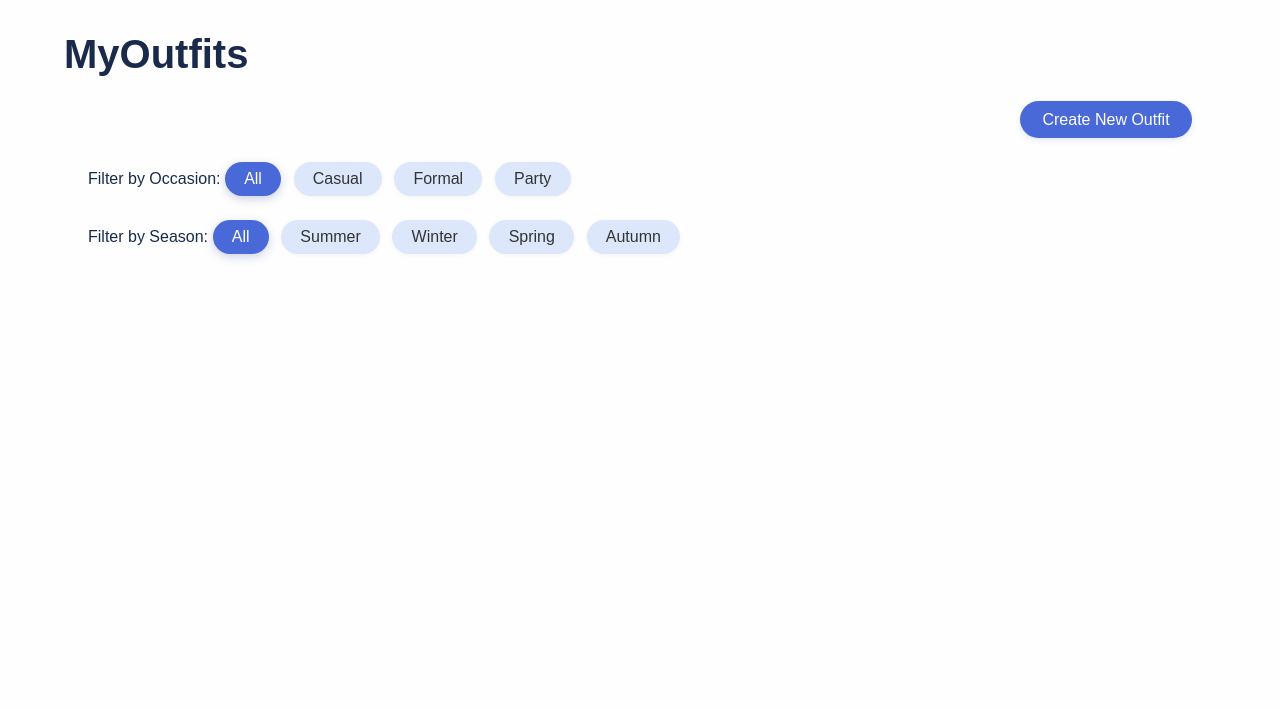
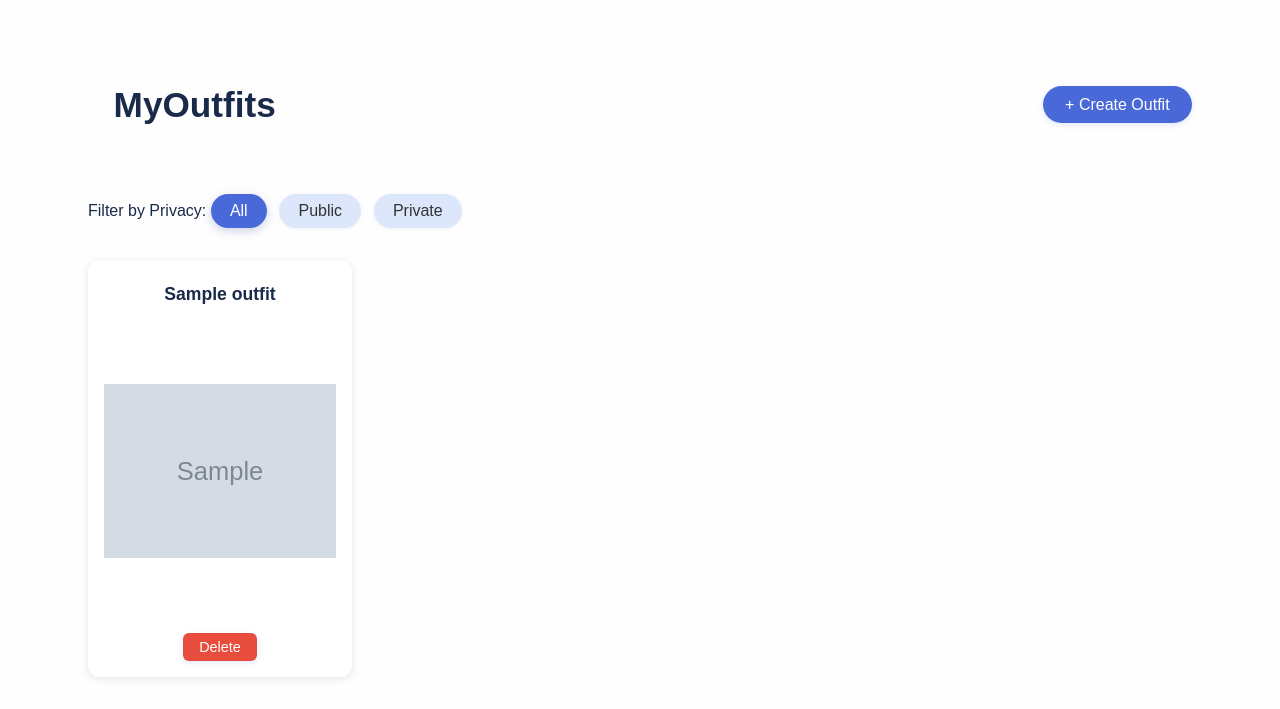
Before and after one commit to RalishaW/WebWardrobe, a Flask app: page /outfits in a window 1280 px wide. Shown: the part 120-829 px from the top of the page. Before the commit the page ends 380 px from the top, so only its background shows below. Run offline with Flask 3, Linux system fonts and the light colour scheme; a user stored in the database is signed in; tables that the repository leaves empty hold one stand-in row (values such as "Sample post"); grey boxes marked "Sample" are stand-in pictures.

Commit message:
Implemented the Outfits Section -Linked to issue #21

```diff
--- a/app/routes.py
+++ b/app/routes.py
@@ -8,11 +8,14 @@ from werkzeug.security import generate_password_hash, check_password_hash
 from werkzeug.utils import secure_filename
 from app.models import User, ClothingItem, Outfit
 from app.forms import LoginForm, SignupForm, ResetPasswordForm, ResetPasswordRequestForm
-from app.utils import allowed_file, size_limit
-import uuid
+from app.utils import allowed_file, size_limit, make_image_transparent
 import os
-import time
-from app.utils import make_image_transparent
+import random
+from PIL import Image
+
+
+
+
 
 # Introductory / Landing Page
 @app.route("/")
@@ -162,12 +165,172 @@ def delete_clothing_item(item_id):
     flash("Item deleted successfully.", "success")
     return redirect(url_for('wardrobe'))
 
+@app.route("/outfits", methods=["GET"])
+@login_required
+def outfits():
+    user_id = current_user.id
+    user_outfits = Outfit.query.filter_by(user_id=user_id).all()
+    return render_template("outfit.html", outfits=user_outfits)
 
 
-@app.route('/outfits')
+@app.route('/preview_outfit', methods=['POST'])
 @login_required
-def outfits():
-    return render_template('outfit.html')
+def preview_outfit():
+    occasion = request.form.get('occasion')
+    season = request.form.get('season')
+
+    clothing_items = ClothingItem.query.filter_by(user_id=current_user.id).all()
+
+    # Smart categorization
+    base_tops = []
+    middle_tops = []
+    outer_tops = []
+    bottoms = []
+    shoes = []
+    accessories = []
+
+    for item in clothing_items:
+        if (item.occasion.lower() == occasion.lower() or item.occasion.lower() == 'other') and \
+           (item.season.lower() == season.lower() or item.season.lower() == 'all season'):
+
+            type_lower = item.type.lower()
+
+            if type_lower in ["t-shirt", "shirt", "top"]:
+                base_tops.append(item)
+            elif type_lower in ["hoodie", "sweater"]:
+                middle_tops.append(item)
+            elif type_lower in ["jacket", "coat"]:
+                outer_tops.append(item)
+            elif type_lower in ["pant", "jeans", "shorts", "skirt"]:
+                bottoms.append(item)
+            elif type_lower == "shoes":
+                shoes.append(item)
+            elif type_lower == "accessory":
+                accessories.append(item)
+
+    # Smart selection
+    selected_items = []
+
+    # Base Top (always)
+    if base_tops:
+        selected_items.append(random.choice(base_tops))
+
+    # Middle Top (optional if not Summer)
+    if season.lower() != "summer" and middle_tops:
+        selected_items.append(random.choice(middle_tops))
+
+    # Outer Top (optional if Winter)
+    if season.lower() == "winter" and outer_tops:
+        selected_items.append(random.choice(outer_tops))
+
+    # Bottom (always)
+    if bottoms:
+        selected_items.append(random.choice(bottoms))
+
+    # Shoes (always)
+    if shoes:
+        selected_items.append(random.choice(shoes))
+
+    # Accessories (optional - 50% chance)
+    if accessories and random.random() < 0.5:
+        selected_items.append(random.choice(accessories))
+
+    if not selected_items:
+        flash('No matching items found!', 'error')
+        return redirect(url_for('outfits'))
+
+    # Generate outfit preview image
+    images = []
+    for item in selected_items:
+        img_path = os.path.join(app.root_path, 'static', item.image_path)
+        img = Image.open(img_path).convert('RGBA')
+
+        # Resize to smaller thumbnail size for preview
+        img = img.resize((150, int(img.height * 150 / img.width)))
+        images.append(img)
+
+    max_width = max(img.width for img in images)
+    total_height = sum(img.height for img in images) + (len(images)-1) * 10  # spacing
+
+    preview_img = Image.new('RGBA', (max_width, total_height), (255, 255, 255, 0))
+    y_offset = 0
+    for img in images:
+        preview_img.paste(img, (0, y_offset))
+        y_offset += img.height + 10
+
+    preview_filename = f"preview_{current_user.id}.png"
+    preview_path = os.path.join(app.root_path, 'static', 'outfits', preview_filename)
+    preview_img.save(preview_path)
+
+    return render_template('outfit.html', preview_image=f"outfits/{preview_filename}", preview_items=selected_items, outfits=Outfit.query.filter_by(user_id=current_user.id).all())
+
+
+@app.route('/save_outfit', methods=['POST'])
+@login_required
+def save_outfit():
+    outfit_name = request.form.get('outfit_name')
+    privacy = request.form.get('privacy')
+
+    if not outfit_name or not privacy:
+        flash('Please enter name and privacy.', 'error')
+        return redirect(url_for('outfits'))
+
+    preview_filename = f"preview_{current_user.id}.png"
+    preview_path = os.path.join(app.root_path, 'static', 'outfits', preview_filename)
+
+    if not os.path.exists(preview_path):
+        flash('No preview available to save.', 'error')
+        return redirect(url_for('outfits'))
+
+    # Save Outfit record
+    new_outfit = Outfit(
+        outfit_name=outfit_name,
+        privacy=privacy,
+        occasion='N/A',
+        season='N/A',
+        user_id=current_user.id
+    )
+    db.session.add(new_outfit)
+    db.session.commit()
+
+    # Save preview permanently
+    final_filename = f"{new_outfit.id}_outfit.png"
+    final_path = os.path.join(app.root_path, 'static', 'outfits', final_filename)
+
+    os.rename(preview_path, final_path)
+
+    new_outfit.preview_image = f"outfits/{final_filename}"
+    db.session.commit()
+
+    if os.path.exists(preview_path):
+        os.remove(preview_path)
+
+    flash("Outfit saved!", "success")
+    return redirect(url_for('outfits'))
+
+@app.route('/outfits/delete/<int:outfit_id>', methods=["POST"])
+@login_required
+def delete_outfit(outfit_id):
+    outfit = Outfit.query.get_or_404(outfit_id)
+
+    # Check if outfit belongs to user
+    if outfit.user_id != current_user.id:
+        flash("You are not authorized to delete this outfit.", "error")
+        return redirect(url_for('outfits'))
+
+    # Delete preview image
+    if outfit.preview_image:
+        file_path = os.path.join(app.root_path, 'static', outfit.preview_image)
+        if os.path.exists(file_path):
+            os.remove(file_path)
+
+    # Delete outfit
+    db.session.delete(outfit)
+    db.session.commit()
+
+    flash("Outfit deleted successfully.", "success")
+    return redirect(url_for('outfits'))
+
 
 @app.route('/analysis')
 @login_required
--- a/app/static/style.css
+++ b/app/static/style.css
@@ -232,10 +232,16 @@ input[type="submit"]:active {
 /* --------------------------------------------------
  Gallery Styles
 -------------------------------------------------- */
-.wardrobe-gallery,
+.wardrobe-gallery {
+  display: grid;
+  grid-template-columns: repeat(auto-fill, minmax(180px, 1fr));
+  gap: 1.5rem;
+  padding: 1rem 2rem;
+}
+
 .outfit-gallery {
   display: grid;
-  grid-template-columns: repeat(auto-fill, minmax(180px, 1fr));
+  grid-template-columns: repeat(auto-fill, minmax(200px, 1fr));
   gap: 1.5rem;
   padding: 1rem 2rem;
 }
@@ -258,10 +264,58 @@ input[type="submit"]:active {
 
 .outfit-item img {
   max-width: 100%;
-  height: 200px;
+  height: 300px;
   object-fit: contain;
   border-radius: 8px;
   margin-top: 0.5rem;
+}
+
+.outfit-item h4 {
+  margin: 0.5rem 0;
+  color: #1A2A4A;
+  font-size: 1.1rem;
+}
+
+.outfit-item form button {
+  background-color: #e74c3c;
+  color: white;
+  border: none;
+  padding: 0.4rem 1rem;
+  border-radius: 6px;
+  margin-top: 0.5rem;
+  cursor: pointer;
+  font-size: 0.9rem;
+}
+.outfit-gallery {
+  display: grid;
+  grid-template-columns: repeat(auto-fill, minmax(220px, 1fr));
+  gap: 1rem; /* less gap than before */
+  padding: 1rem 2rem;
+}
+
+
+.outfit-item form button:hover {
+  background-color: #c0392b;
+}
+
+.privacy-badge.private {
+  background-color: #ccc;
+  color: #555;
+}
+
+.privacy-badge.public {
+  background-color: #4a69d9;
+  color: white;
+}
+
+
+.outfit-form {
+  display: flex;
+  flex-direction: column;
+  gap: 1rem;
+  justify-content: center;
+  width: 100%;
+  max-width: 400px;
 }
 
 .wardrobe-item img {
--- a/app/templates/outfit.html
+++ b/app/templates/outfit.html
@@ -1,46 +1,57 @@
 {% extends "base.html" %}
-{% block title %}My Outfits - Fashanize{% endblock %}
+{% block title %}My Outfits - Fashonize{% endblock %}
 
 {% block content %}
-<div class="outfit-header-row">
-    <h2 class="outfit-header">MyOutfits</h2>
-    <div class="create-outfit-button">
-        <button onclick="toggleOutfitCreator()">Create New Outfit</button>
-    </div>
+
+<div class="wardrobe-header">
+    <h2>MyOutfits</h2>
+    <button onclick="document.getElementById('create-outfit-form').style.display='block'">+ Create Outfit</button>
 </div>
 
-<!-- Step 1: Occasion + Season -->
-<div id="outfit-creator" class="outfit-creator-container" style="display: none;">
-    <div class="outfit-options">
+<!-- Create Outfit Form -->
+<div id="create-outfit-form" class="create-outfit-form" style="display: none;">
+    <form method="POST" action="{{ url_for('preview_outfit') }}">
         <label>Occasion:</label>
-        <select name="occasion" id="occasion">
+        <select name="occasion" required>
             <option value="">Select</option>
-            <option value="casual">Casual</option>
-            <option value="formal">Formal</option>
-            <option value="party">Party</option>
+            <option value="Casual">Casual</option>
+            <option value="Formal">Formal</option>
+            <option value="Party">Party</option>
         </select>
 
         <label>Season:</label>
-        <select name="season" id="season">
+        <select name="season" required>
             <option value="">Select</option>
-            <option value="summer">Summer</option>
-            <option value="winter">Winter</option>
-            <option value="spring">Spring</option>
-            <option value="autumn">Autumn</option>
+            <option value="Summer">Summer</option>
+            <option value="Winter">Winter</option>
+            <option value="Spring">Spring</option>
+            <option value="Autumn">Autumn</option>
         </select>
 
-        <button type="button" onclick="showOutfitBuild()">Generate Outfit</button>
+        <button type="submit">Generate Preview</button>
+    </form>
 </div>
 
-    <!-- Step 2: Outfit Preview + Save Form -->
-    <div id="outfit-builder" class="outfit-main-content" style="display: none;">
-        <div class="outfit-form">
-            <form>
+<!-- Filter by Privacy -->
+<div class="filters" data-type="privacy">
+    <span>Filter by Privacy:</span>
+    <button class="filter-btn active" onclick="filterOutfits(event, 'all')">All</button>
+    <button class="filter-btn" onclick="filterOutfits(event, 'public')">Public</button>
+    <button class="filter-btn" onclick="filterOutfits(event, 'private')">Private</button>
+</div>
+
+<!-- Outfit Preview -->
+{% if preview_image %}
+<div class="outfit-preview-container">
+    <h3>Outfit Preview</h3>
+    <img src="{{ url_for('static', filename=preview_image) }}" alt="Outfit Preview">
+
+    <form method="POST" action="{{ url_for('save_outfit') }}" class="outfit-form">
         <label>Outfit Name:</label>
-                <input type="text" name="name" required>
+        <input type="text" name="outfit_name" required>
 
         <label>Privacy:</label>
-                <select name="privacy">
+        <select name="privacy" required>
             <option value="private">Private</option>
             <option value="public">Public</option>
         </select>
@@ -48,97 +59,45 @@
         <button type="submit">Save Outfit</button>
     </form>
 </div>
+{% endif %}
 
-        <div class="outfit-preview">
-            <h4>Outfit Preview</h4>
-            <div class="outfit-box">
-                <img src="{{ url_for('static', filename='outfits/placeholder.png') }}" alt="Generated Outfit">
-            </div>
-        </div>
-    </div>
-</div>
-
-<!-- Filter Tags -->
-<div class="filters" data-type="occasion">
-    <span>Filter by Occasion:</span>
-    <button class="filter-btn active" onclick="filterOutfits('all', 'occasion')">All</button>
-    <button class="filter-btn" onclick="filterOutfits('casual', 'occasion')">Casual</button>
-    <button class="filter-btn" onclick="filterOutfits('formal', 'occasion')">Formal</button>
-    <button class="filter-btn" onclick="filterOutfits('party', 'occasion')">Party</button>
-</div>
-
-<div class="filters" data-type="season">
-    <span>Filter by Season:</span>
-    <button class="filter-btn active" onclick="filterOutfits('all', 'season')">All</button>
-    <button class="filter-btn" onclick="filterOutfits('summer', 'season')">Summer</button>
-    <button class="filter-btn" onclick="filterOutfits('winter', 'season')">Winter</button>
-    <button class="filter-btn" onclick="filterOutfits('spring', 'season')">Spring</button>
-    <button class="filter-btn" onclick="filterOutfits('autumn', 'season')">Autumn</button>
-</div>
-
-<!-- Outfit Gallery -->
+<!-- Saved Outfits -->
 <div class="outfit-gallery">
     {% for outfit in outfits %}
-    <div class="outfit-item" data-occasion="{{ outfit.occasion }}" data-season="{{ outfit.season }}">
-        <h4>{{ outfit.name }}</h4>
-        <img src="{{ url_for('static', filename='outfits/' ~ outfit.preview) }}" alt="Outfit Preview">
-        <div class="tag-container">
-            <span class="tag">{{ outfit.occasion }}</span>
-            <span class="tag">{{ outfit.season }}</span>
-        </div>
+    <div class="outfit-item" data-privacy="{{ outfit.privacy }}">
+        <h4>{{ outfit.outfit_name }}</h4>
+        <img src="{{ url_for('static', filename=outfit.preview_image or 'outfits/placeholder.png') }}" alt="Outfit Image">
+
+        <form action="{{ url_for('delete_outfit', outfit_id=outfit.id) }}" method="POST" onsubmit="return confirm('Are you sure you want to delete this outfit?');">
+            <button type="submit" class="delete-btn">Delete</button>
+        </form>
     </div>
     {% endfor %}
 </div>
 
 <script>
-function toggleOutfitCreator() {
-    const creator = document.getElementById("outfit-creator");
-    creator.style.display = creator.style.display === "none" ? "block" : "none";
-}
+function filterOutfits(event, type) {
 
-function showOutfitBuild() {
-    const builder = document.getElementById("outfit-builder");
-    builder.style.display = "flex";
-}
+    const buttons = document.querySelectorAll('.filters[data-type="privacy"] .filter-btn');
+    buttons.forEach(btn => btn.classList.remove('active'));
+    event.target.classList.add('active');
 
-let currentOccasion = 'all';
-let currentSeason = 'all';
+    const normalizedType = type.toLowerCase();
 
-function filterOutfits(value, type) {
-    const filterGroup = document.querySelector(`.filters[data-type="${type}"]`);
-    const buttons = filterGroup.querySelectorAll('.filter-btn');
-    const clickedBtn = event.target;
+    document.querySelectorAll('.outfit-item').forEach(item => {
+        const itemPrivacy = item.getAttribute('data-privacy')?.toLowerCase();
 
-    const isActive = clickedBtn.classList.contains('active');
-
-    // Remove all active states
-    buttons.forEach(btn => btn.classList.remove('active'));
-
-    if (isActive || value === 'all') {
-        // Revert to 'all'
-        if (type === 'occasion') currentOccasion = 'all';
-        else currentSeason = 'all';
-
-        buttons.forEach(btn => {
-            if (btn.textContent.toLowerCase() === 'all') {
-                btn.classList.add('active');
+        if (normalizedType === 'all' || itemPrivacy === normalizedType) {
+            item.style.display = '';
+        } else {
+            item.style.display = 'none';
         }
     });
-    } else {
-        clickedBtn.classList.add('active');
-        if (type === 'occasion') currentOccasion = value;
-        else currentSeason = value;
-    }
 
-    document.querySelectorAll('.outfit-item').forEach(item => {
-        const occasion = item.getAttribute('data-occasion');
-        const season = item.getAttribute('data-season');
 
-        const matchOccasion = currentOccasion === 'all' || occasion === currentOccasion;
-        const matchSeason = currentSeason === 'all' || season === currentSeason;
 
-        item.style.display = matchOccasion && matchSeason ? '' : 'none';
-    });
+
 }
 </script>
+
 {% endblock %}
```
Also changed, not shown: other parts of app/static/style.css (+64 -27 lines), app/utils.py (+5 -2 lines). Lines whose indentation alone changed are shown as unchanged.
